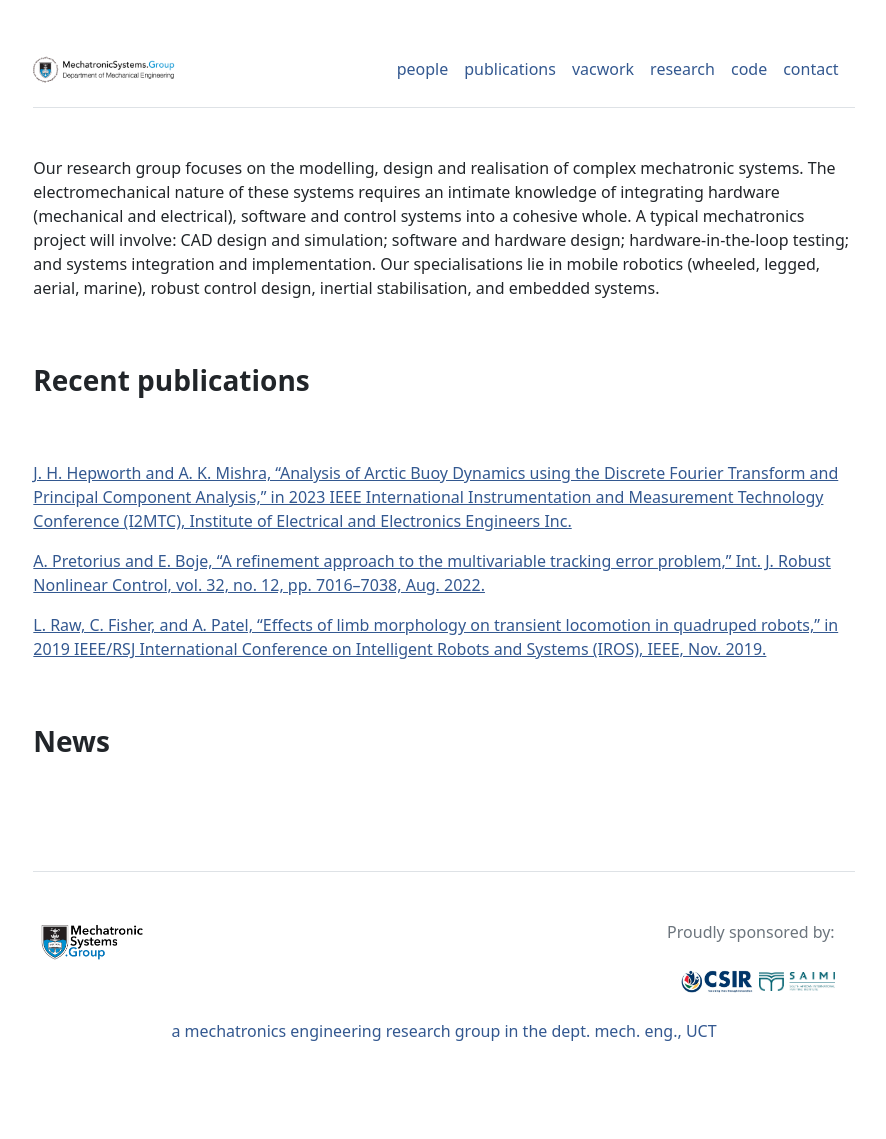
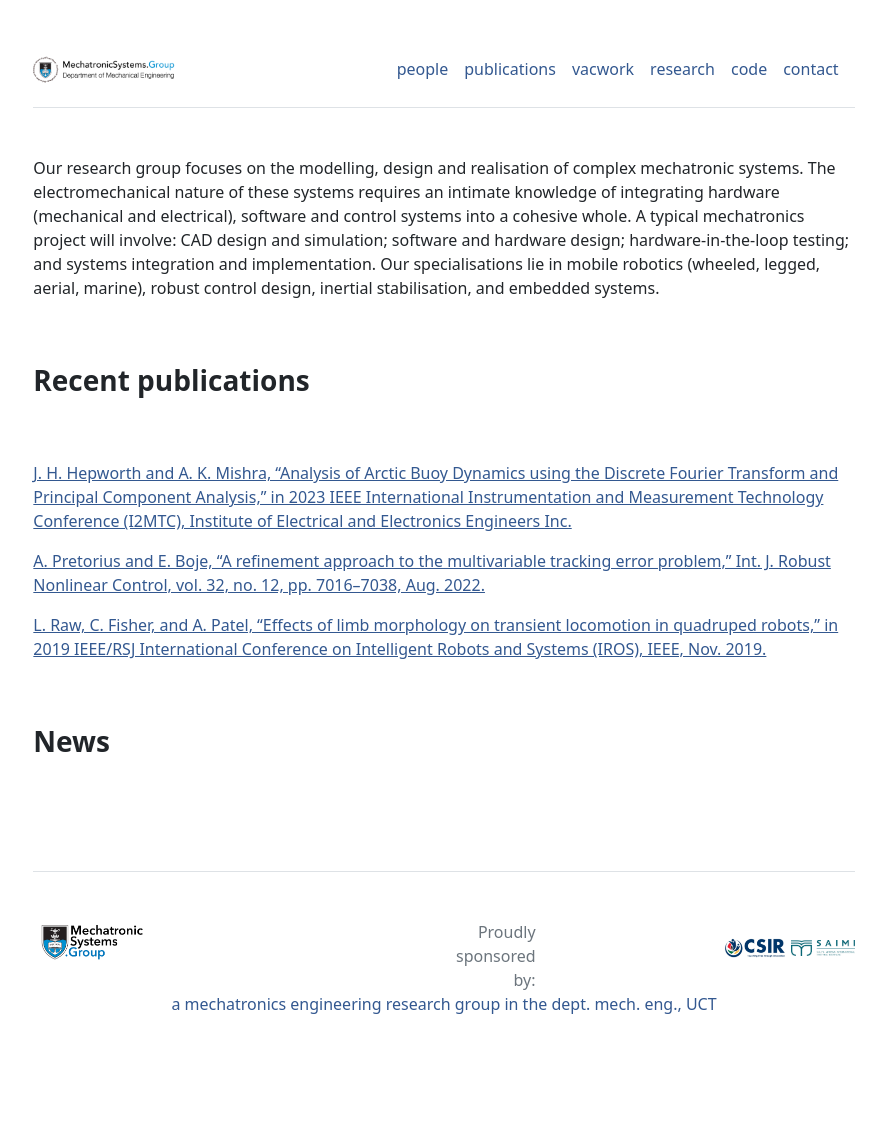
Before and after one commit to MechatronicSystems-Group/mechatronicsystems-group.github.io, a Jekyll site: the page built from index.md, in a window 1280 px wide. Shown: the whole page, without its empty margins (196-1082 px from the left). Built offline with Jekyll 4.4.1, drawn with Linux system fonts in a browser that asks for light colours; after the commit the page ends 1112 px from its top, so only the background shows below that.

Commit message:
Update footer.html

```diff
--- a/_includes/footer.html
+++ b/_includes/footer.html
@@ -6,12 +6,10 @@
       </a>
     </div>
     <div class="col-md-6 text-end social-media-icons" style="display: flex; align-items: center;">
-      <div style="margin-right: 20px;">
-      <p>Proudly sponsored by:<p>
+      <p style="margin-bottom: 0;">Proudly sponsored by:<p>
       {% for item in site.data.settings.funders %}
         <img src="{{ site.github.url }}/{{ item.image }}" alt="Contact" style="margin: auto;" width="20%">
       {% endfor %}
-      </div>
     </div>
   </div>
   <div style="display: flex; justify-content: center;">
```
